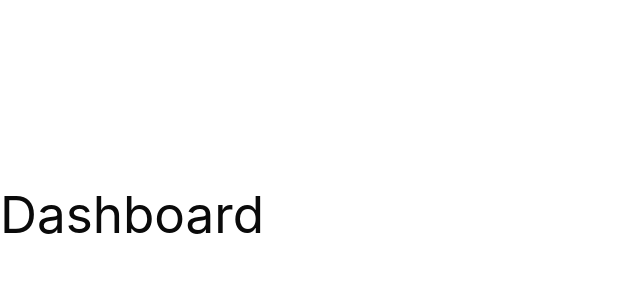
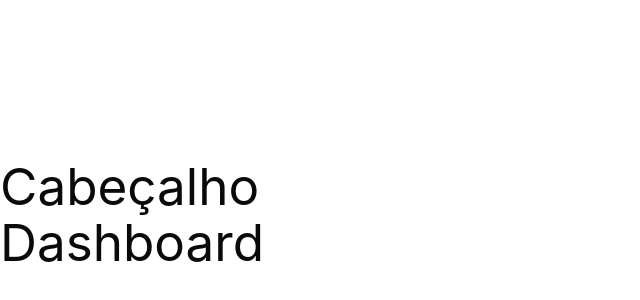
Before and after one commit to GersonDantas/pizza-shop, a React app: page / in a window 1280 px wide. Shown: the part 186-486 px from the top of the page, without its empty margins (0-640 px from the left). Built offline with nearby package versions, Linux system fonts and the light colour scheme; the HTML template or start-up script is replaced by a standard one.

Commit message:
feat: add app and auth layouts with nested routes

```diff
--- /dev/null
+++ b/src/pages/_layouts/app.tsx
@@ -0,0 +1,12 @@
+import { Outlet } from 'react-router-dom'
+
+export function AppLayout() {
+  return (
+    <div>
+      <h1>Cabeçalho</h1>
+      <div>
+        <Outlet />
+      </div>
+    </div>
+  )
+}
--- /dev/null
+++ b/src/pages/_layouts/auth.tsx
@@ -0,0 +1,11 @@
+import { Outlet } from 'react-router-dom'
+export function AuthLayout() {
+  return (
+    <div>
+      <h1>Autenticação</h1>
+      <div>
+        <Outlet />
+      </div>
+    </div>
+  )
+}
```
Also changed, not shown: src/routes.tsx (+14 -2 lines).
